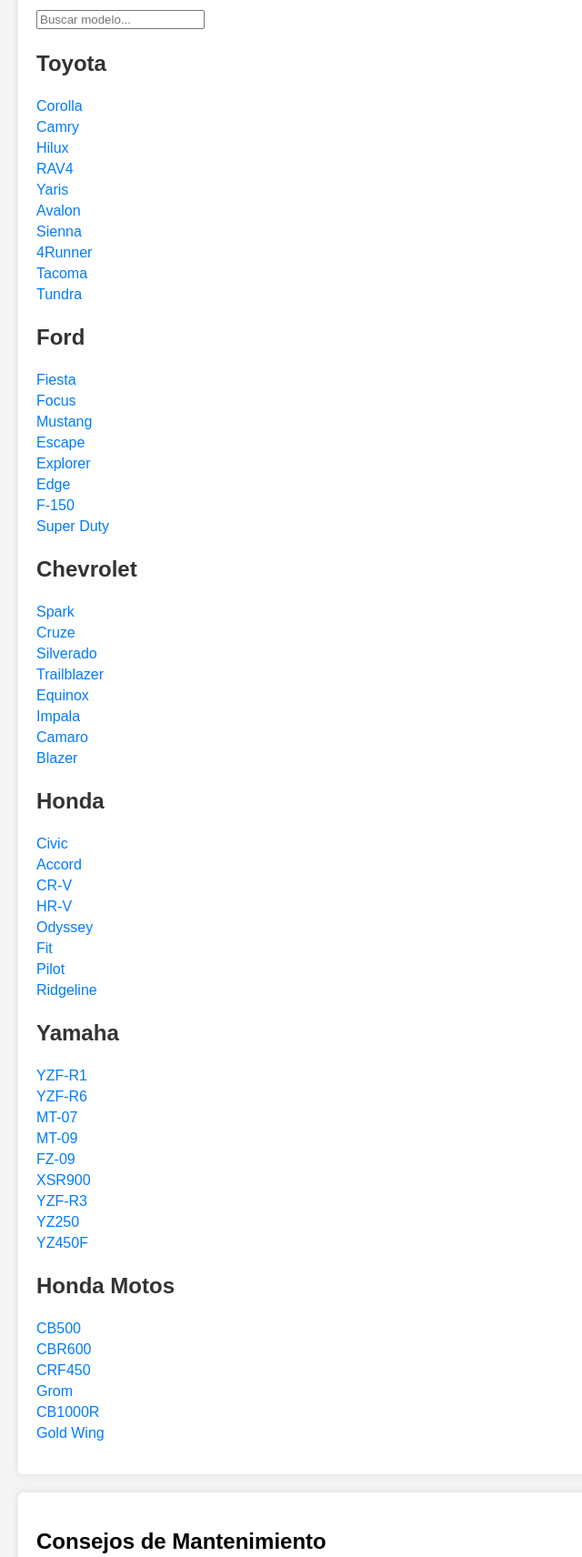
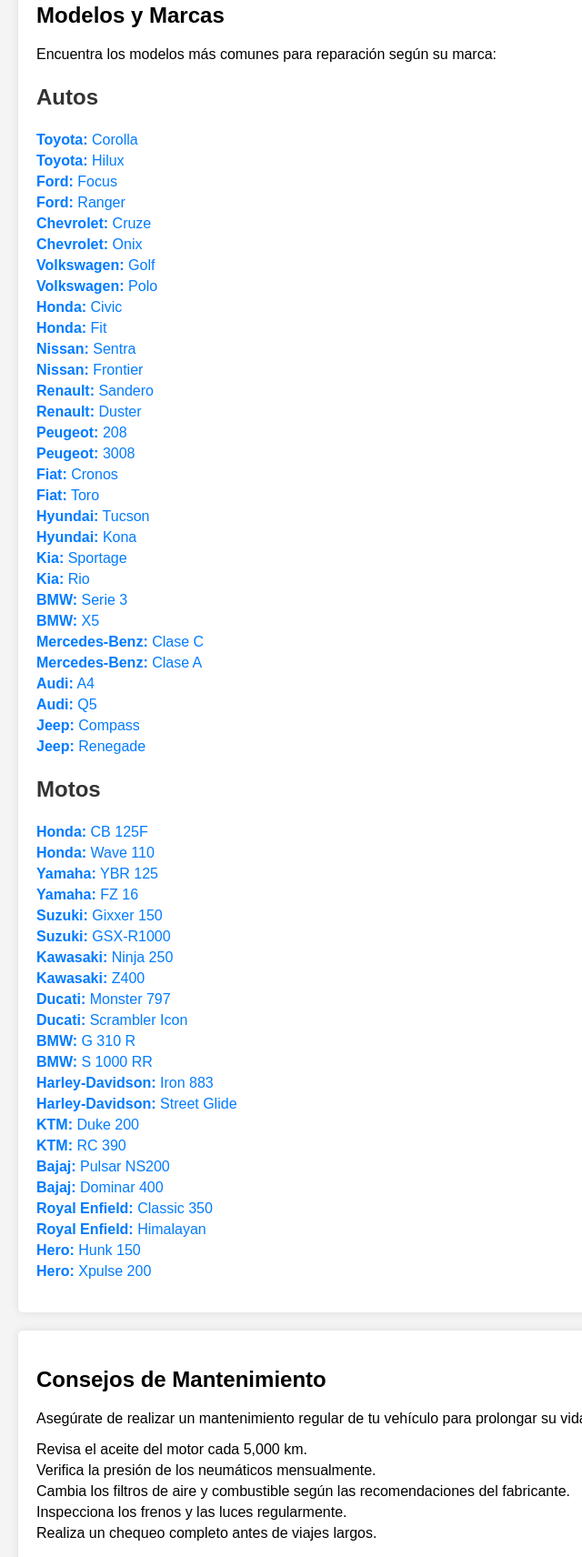
Before and after one commit to AlejoTome/Mecanic, a plain HTML site: page index.html in a window 1280 px wide. Shown: the part 235-1947 px from the top of the page at 91% size, without its empty margins (0-640 px from the left). Drawn offline with Linux system fonts and the light colour scheme.

Commit message:
Actualizar index.html

```diff
--- a/index.html
+++ b/index.html
@@ -19,6 +19,11 @@
             padding: 10px 0;
             text-align: center;
         }
+        header input {
+            margin-top: 10px;
+            padding: 5px;
+            font-size: 14px;
+        }
         nav {
             margin: 20px 0;
         }
@@ -29,7 +34,7 @@
         }
         nav a:hover {
             text-decoration: underline;
-            color: #007BFF; /* Cambiar color al pasar el mouse */
+            color: #007BFF;
         }
         section {
             padding: 20px;
@@ -48,22 +53,22 @@
             width: 100%;
         }
         h3 {
-            font-size: 24px; /* Tamaño de fuente grande para las marcas */
-            color: #333; /* Color del texto */
+            font-size: 24px;
+            color: #333;
         }
         ul {
-            list-style-type: none; /* Eliminar viñetas */
-            padding: 0; /* Sin padding */
+            list-style-type: none;
+            padding: 0;
         }
         ul li {
-            margin: 5px 0; /* Espaciado entre los modelos */
+            margin: 5px 0;
         }
         a {
-            text-decoration: none; /* Sin subrayado */
-            color: #007BFF; /* Color del enlace */
+            text-decoration: none;
+            color: #007BFF;
         }
         a:hover {
-            text-decoration: underline; /* Subrayar al pasar el mouse */
+            text-decoration: underline;
         }
         @media (max-width: 600px) {
             nav {
@@ -91,6 +96,7 @@
 
 <header>
     <h1>Manual de Reparación de Autos y Motos</h1>
+    <input type="text" id="buscador" placeholder="Buscar modelo..." onkeyup="buscarModelo()" />
 </header>
 
 <nav>
@@ -103,81 +109,67 @@
 
 <section id="modelos">
     <h2>Modelos y Marcas</h2>
-
-    <input type="text" id="buscador" placeholder="Buscar modelo..." onkeyup="buscarModelo()" />
-
-    <h3><strong>Toyota</strong></h3>
+    <p>Encuentra los modelos más comunes para reparación según su marca:</p>
+    <h3>Autos</h3>
     <ul>
-        <li class="modelo"><a href="https://www.ejemplo.com/manual_corolla.pdf">Corolla</a></li>
-        <li class="modelo"><a href="https://www.ejemplo.com/manual_camry.pdf">Camry</a></li>
-        <li class="modelo"><a href="https://www.ejemplo.com/manual_hilux.pdf">Hilux</a></li>
-        <li class="modelo"><a href="https://www.ejemplo.com/manual_rav4.pdf">RAV4</a></li>
-        <li class="modelo"><a href="https://www.ejemplo.com/manual_yaris.pdf">Yaris</a></li>
-        <li class ="modelo"><a href="https://www.ejemplo.com/manual_avalon.pdf">Avalon</a></li>
-        <li class="modelo"><a href="https://www.ejemplo.com/manual_sienna.pdf">Sienna</a></li>
-        <li class="modelo"><a href="https://www.ejemplo.com/manual_4runner.pdf">4Runner</a></li>
-        <li class="modelo"><a href="https://www.ejemplo.com/manual_tacoma.pdf">Tacoma</a></li>
-        <li class="modelo"><a href="https://www.ejemplo.com/manual_tundra.pdf">Tundra</a></li>
+        <li class="modelo"><a href="https://www.toyota.com.ar/" target="_blank"><strong>Toyota:</strong> Corolla</a></li>
+        <li class="modelo"><a href="https://www.toyota.com.ar/" target="_blank"><strong>Toyota:</strong> Hilux</a></li>
+        <li class="modelo"><a href="https://www.ford.com.ar/" target="_blank"><strong>Ford:</strong> Focus</a></li>
+        <li class="modelo"><a href="https://www.ford.com.ar/" target="_blank"><strong>Ford:</strong> Ranger</a></li>
+        <li class="modelo"><a href="https://www.chevrolet.com.ar/" target="_blank"><strong>Chevrolet:</strong> Cruze</a></li>
+        <li class="modelo"><a href="https://www.chevrolet.com.ar/" target="_blank"><strong>Chevrolet:</strong> Onix</a></li>
+        <li class="modelo"><a href="https://www.volkswagen.com.ar/" target="_blank"><strong>Volkswagen:</strong> Golf</a></li>
+        <li class="modelo"><a href="https://www.volkswagen.com.ar/" target="_blank"><strong>Volkswagen:</strong> Polo</a></li>
+        <li class="modelo"><a href="https://www.honda.com.ar/" target="_blank"><strong>Honda:</strong> Civic</a></li>
+        <li class="modelo"><a href="https://www.honda.com.ar/" target="_blank"><strong>Honda:</strong> Fit</a></li>
+        <li class="modelo"><a href="https://www.nissan.com.ar/" target="_blank"><strong>Nissan:</strong> Sentra</a></li>
+        <li class="modelo"><a href="https://www.nissan.com.ar/" target="_blank"><strong>Nissan:</strong> Frontier</a></li>
+        <li class="modelo"><a href="https://www.renault.com.ar/" target="_blank"><strong>Renault:</strong> Sandero</a></li>
+        <li class="modelo"><a href="https://www.renault.com.ar/" target="_blank"><strong>Renault:</strong> Duster</a></li>
+        <li class="modelo"><a href="https://www.peugeot.com.ar/" target="_blank"><strong>Peugeot:</strong> 208</a></li>
+        <li class="modelo"><a href="https://www.peugeot.com.ar/" target="_blank"><strong>Peugeot:</strong> 3008</a></li>
+        <li class="modelo"><a href="https://www.fiat.com.ar/" target="_blank"><strong>Fiat:</strong> Cronos</a></li>
+        <li class="modelo"><a href="https://www.fiat.com.ar/" target="_blank"><strong>Fiat:</strong> Toro</a></li>
+        <li class="modelo"><a href="https://www.hyundai.com/ar/" target="_blank"><strong>Hyundai:</strong> Tucson</a></li>
+        <li class="modelo"><a href="https://www.hyundai.com/ar/" target="_blank"><strong>Hyundai:</strong> Kona</a></li>
+        <li class="modelo"><a href="https://www.kia.com/ar/" target="_blank"><strong>Kia:</strong> Sportage</a></li>
+        <li class="modelo"><a href="https://www.kia.com/ar/" target="_blank"><strong>Kia:</strong> Rio</a></li>
+        <li class="modelo"><a href="https://www.bmw.com.ar/" target="_blank"><strong>BMW:</strong> Serie 3</a></li>
+        <li class="modelo"><a href="https://www.bmw.com.ar/" target="_blank"><strong>BMW:</strong> X5</a></li>
+        <li class="modelo"><a href="https://www.mercedes-benz.com.ar/" target="_blank"><strong>Mercedes-Benz:</strong> Clase C</a></li>
+        <li class="modelo"><a href="https://www.mercedes-benz.com.ar/" target="_blank"><strong>Mercedes-Benz:</strong> Clase A</a></li>
+        <li class="modelo"><a href="https://www.audi.com.ar/" target="_blank"><strong>Audi:</strong> A4</a></li>
+        <li class="modelo"><a href="https://www.audi.com.ar/" target="_blank"><strong>Audi:</strong> Q5</a></li>
+        <li class="modelo"><a href="https://www.jeep.com.ar/" target="_blank"><strong>Jeep:</strong> Compass</a></li>
+        <li class="modelo"><a href="https://www.jeep.com.ar/" target="_blank"><strong>Jeep:</strong> Renegade</a></li>
     </ul>
-
-    <h3><strong>Ford</strong></h3>
+    <h3>Motos</h3>
     <ul>
-        <li class="modelo"><a href="https://www.ejemplo.com/manual_fiesta.pdf">Fiesta</a></li>
-        <li class="modelo"><a href="https://www.ejemplo.com/manual_focus.pdf">Focus</a></li>
-        <li class="modelo"><a href="https://www.ejemplo.com/manual_mustang.pdf">Mustang</a></li>
-        <li class="modelo"><a href="https://www.ejemplo.com/manual_escape.pdf">Escape</a></li>
-        <li class="modelo"><a href="https://www.ejemplo.com/manual_explorer.pdf">Explorer</a></li>
-        <li class="modelo"><a href="https://www.ejemplo.com/manual_edge.pdf">Edge</a></li>
-        <li class="modelo"><a href="https://www.ejemplo.com/manual_f150.pdf">F-150</a></li>
-        <li class="modelo"><a href="https://www.ejemplo.com/manual_superduty.pdf">Super Duty</a></li>
+        <li class="modelo"><a href="https://www.honda.com.ar/" target="_blank"><strong>Honda:</strong> CB 125F</a></li>
+        <li class="modelo"><a href="https://www.honda.com.ar/" target="_blank"><strong>Honda:</strong> Wave 110</a></li>
+        <li class="modelo"><a href="https://www.yamaha.com.ar/" target="_blank"><strong>Yamaha:</strong> YBR 125</a></li>
+        <li class="modelo"><a href="https://www.yamaha.com.ar/" target="_blank"><strong>Yamaha:</strong> FZ 16</a></li>
+        <li class="modelo"><a href="https://www.suzuki.com.ar/" target="_blank"><strong>Suzuki:</strong> Gixxer 150</a></li>
+        <li class="modelo"><a href="https://www.suzuki.com.ar/" target="_blank"><strong>Suzuki:</strong> GSX-R1000</a></li>
+        <li class="modelo"><a href="https://www.kawasaki.com.ar/" target="_blank"><strong>Kawasaki:</strong> Ninja 250</a></li>
+        <li class="modelo"><a href="https://www.kawasaki.com.ar/" target="_blank"><strong>Kawasaki:</strong> Z400</a></li>
+        <li class="modelo"><a href="https://www.ducati.com/ar" target="_blank"><strong>Ducati:</strong> Monster 797</a></li>
+        <li class="modelo"><a href="https://www.ducati.com/ar" target="_blank"><strong>Ducati:</strong> Scrambler Icon</a></li>
+        <li class="modelo"><a href="https://www.bmw.com.ar/" target="_blank"><strong>BMW:</strong> G 310 R</a></li>
+        <li class="modelo"><a href="https://www.bmw.com.ar/" target="_blank"><strong>BMW:</strong> S 1000 RR</a></li>
+        <li class="modelo"><a href="https://www.harley-davidson.com/ar/" target="_blank"><strong>Harley-Davidson:</strong> Iron 883</a></li>
+        <li class="modelo"><a href="https://www.harley-davidson.com/ar/" target="_blank"><strong>Harley-Davidson:</strong> Street Glide</a></li>
+        <li class="modelo"><a href="https://www.ktm.com.ar/" target="_blank"><strong>KTM:</strong> Duke 200</a></li>
+        <li class="modelo"><a href="https://www.ktm.com.ar/" target="_blank"><strong>KTM:</strong> RC 390</a></li>
+        <li class="modelo"><a href="https://www.bajajauto.com.ar/" target="_blank"><strong>Bajaj:</strong> Pulsar NS200</a></li>
+        <li class="modelo"><a href="https://www.bajajauto.com.ar/" target="_blank"><strong>Bajaj:</strong> Dominar 400</a></li>
+        <li class="modelo"><a href="https://www.royalenfield.com.ar/" target="_blank"><strong>Royal Enfield:</strong> Classic 350</a></li>
+        <li class="modelo"><a href="https://www.royalenfield.com.ar/" target="_blank"><strong>Royal Enfield:</strong> Himalayan</a></li>
+        <li class="modelo"><a href="https://www.heromotocorp.com/ar/" target="_blank"><strong>Hero:</strong> Hunk 150</a></li>
+        <li class="modelo"><a href="https://www.heromotocorp.com/ar/" target="_blank"><strong>Hero:</strong> Xpulse 200</a></li>
     </ul>
-
-    <h3><strong>Chevrolet</strong></h3>
-    <ul>
-        <li class="modelo"><a href="https://www.ejemplo.com/manual_spark.pdf">Spark</a></li>
-        <li class="modelo"><a href="https://www.ejemplo.com/manual_cruze.pdf">Cruze</a></li>
-        <li class="modelo"><a href="https://www.ejemplo.com/manual_silverado.pdf">Silverado</a></li>
-        <li class="modelo"><a href="https://www.ejemplo.com/manual_trailblazer.pdf">Trailblazer</a></li>
-        <li class="modelo"><a href="https://www.ejemplo.com/manual_equinox.pdf">Equinox</a></li>
-        <li class="modelo"><a href="https://www.ejemplo.com/manual_impala.pdf">Impala</a></li>
-        <li class="modelo"><a href="https://www.ejemplo.com/manual_camaro.pdf">Camaro</a></li>
-        <li class="modelo"><a href="https://www.ejemplo.com/manual_blazer.pdf">Blazer</a></li>
-    </ul>
-
-    <h3><strong>Honda</strong></h3>
-    <ul>
-        <li class="modelo"><a href="https://www.ejemplo.com/manual_civic.pdf">Civic</a></li>
-        <li class="modelo"><a href="https://www.ejemplo.com/manual_accord.pdf">Accord</a></li>
-        <li class="modelo"><a href="https://www.ejemplo.com/manual_crv.pdf">CR-V</a></li>
-        <li class="modelo"><a href="https://www.ejemplo.com/manual_hrv.pdf">HR-V</a></li>
-        <li class="modelo"><a href="https://www.ejemplo.com/manual_odyssey.pdf">Odyssey</a></li>
-        <li class="modelo"><a href="https://www.ejemplo.com/manual_fit.pdf">Fit</a></li>
-        <li class="modelo"><a href="https://www.ejemplo.com/manual_pilot.pdf">Pilot</a></li>
-        <li class="modelo"><a href="https://www.ejemplo.com/manual_ridgeline.pdf">Ridgeline</a></li>
-    </ul>
-
-    <h3><strong>Yamaha</strong></h3>
-    <ul>
-        <li class="modelo"><a href="https://www.ejemplo.com/manual_yzf_r1.pdf">YZF-R1</a></li>
-        <li class="modelo"><a href="https://www.ejemplo.com/manual_yzf_r6.pdf">YZF-R6</a></ li>
-        <li class="modelo"><a href="https://www.ejemplo.com/manual_mt07.pdf">MT-07</a></li>
-        <li class="modelo"><a href="https://www.ejemplo.com/manual_mt09.pdf">MT-09</a></li>
-        <li class="modelo"><a href="https://www.ejemplo.com/manual_fz09.pdf">FZ-09</a></li>
-        <li class="modelo"><a href="https://www.ejemplo.com/manual_xsr900.pdf">XSR900</a></li>
-        <li class="modelo"><a href="https://www.ejemplo.com/manual_yzf_r3.pdf">YZF-R3</a></li>
-        <li class="modelo"><a href="https://www.ejemplo.com/manual_yz250.pdf">YZ250</a></li>
-        <li class="modelo"><a href="https://www.ejemplo.com/manual_yz450f.pdf">YZ450F</a></li>
-    </ul>
-
-    <h3><strong>Honda Motos</strong></h3>
-    <ul>
-        <li class="modelo"><a href="https://www.ejemplo.com/manual_cb500.pdf">CB500</a></li>
-        <li class="modelo"><a href="https://www.ejemplo.com/manual_cbr600.pdf">CBR600</a></li>
-        <li class="modelo"><a href="https://www.ejemplo.com/manual_crf450.pdf">CRF450</a></li>
-        <li class="modelo"><a href="https://www.ejemplo.com/manual_grom.pdf">Grom</a></li>
-        <li class="modelo"><a href="https://www.ejemplo.com/manual_cb1000r.pdf">CB1000R</a></li>
-        <li class="modelo"><a href="https://www.ejemplo.com/manual_goldwing.pdf">Gold Wing</a></li>
-    </ul>
+</section>
+    <!-- Contenido de la sección de Modelos y Marcas -->
 </section>
 
 <section id="mantenimiento">
```
